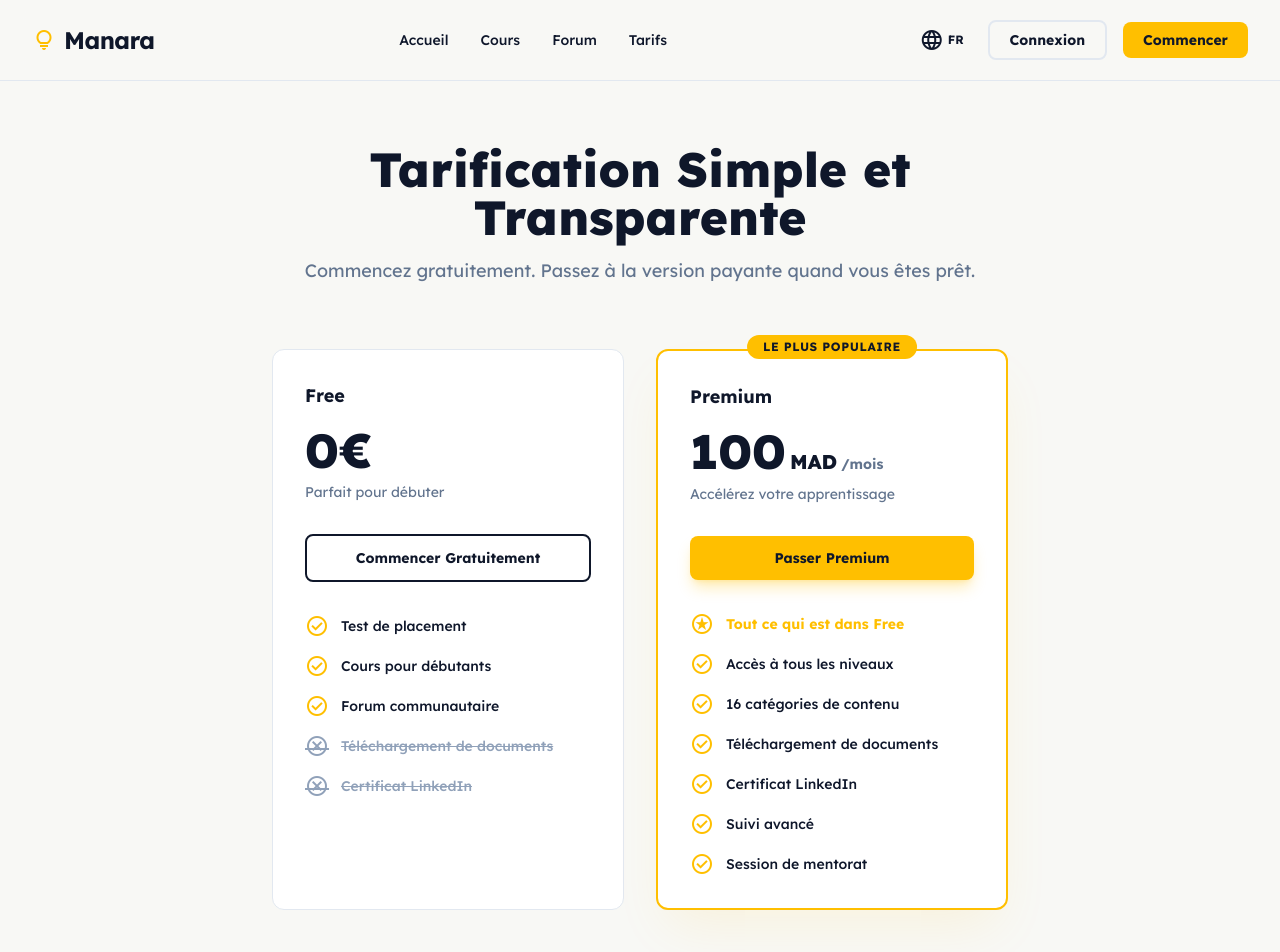
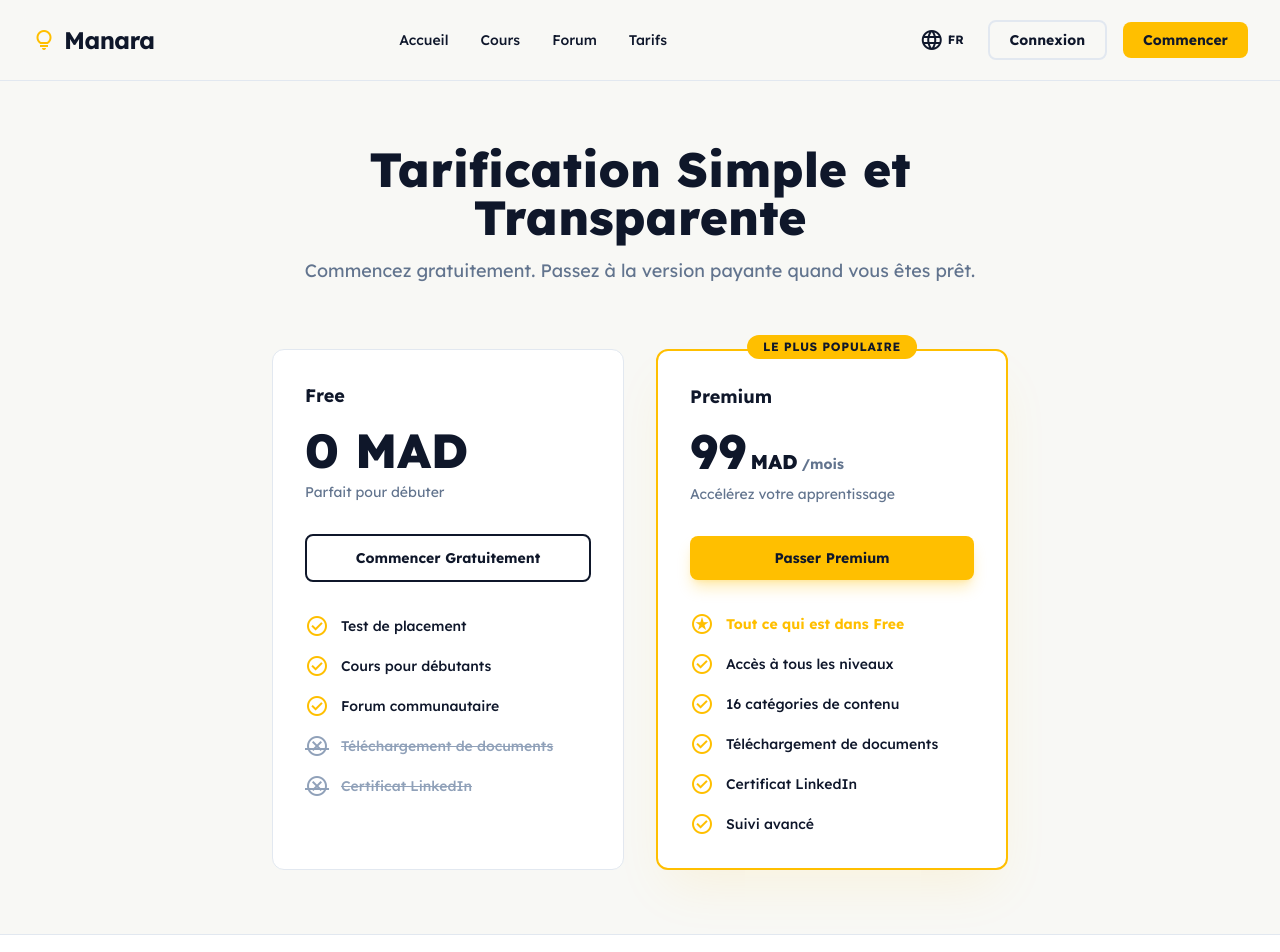
Before and after one commit to attarhlibiyassine-crypto/Manara, a React (Vite) app: page /pricing in a window 1280 px wide. Shown: the top 952 px of the page. Built offline with nearby package versions, Linux system fonts and the light colour scheme; sample sign-in values are in the browser's storage.

Commit message:
modification des prix

```diff
--- a/src/pages/Pricing.jsx
+++ b/src/pages/Pricing.jsx
@@ -27,7 +27,7 @@ const Pricing = () => {
                         <div className="mb-8">
                             <h3 className="text-lg font-bold text-navy-900 dark:text-slate-100">Free</h3>
                             <div className="mt-4 flex items-baseline gap-1">
-                                <span className="text-5xl font-black text-navy-900 dark:text-slate-100">0€</span>
+                                <span className="text-5xl font-black text-navy-900 dark:text-slate-100">0 MAD</span>
                             </div>
                             <p className="mt-2 text-sm text-slate-500 dark:text-slate-400">Parfait pour débuter</p>
                         </div>
@@ -70,7 +70,7 @@ const Pricing = () => {
                         <div className="mb-8">
                             <h3 className="text-lg font-bold text-navy-900 dark:text-slate-100">Premium</h3>
                             <div className="mt-4 flex items-baseline gap-1">
-                                <span className="text-5xl font-black text-navy-900 dark:text-slate-100">100</span>
+                                <span className="text-5xl font-black text-navy-900 dark:text-slate-100">99</span>
                                 <span className="text-xl font-black text-navy-900 dark:text-slate-100">MAD</span>
                                 <span className="text-sm font-bold text-slate-500 dark:text-slate-400">/mois</span>
                             </div>
@@ -104,10 +104,6 @@ const Pricing = () => {
                                 <span className="material-symbols-outlined text-primary text-[20px]">check_circle</span>
                                 Suivi avancé
                             </li>
-                            <li className="flex items-center gap-3 text-sm font-medium">
-                                <span className="material-symbols-outlined text-primary text-[20px]">check_circle</span>
-                                Session de mentorat
-                            </li>
                         </ul>
                     </div>
                 </div>
```
